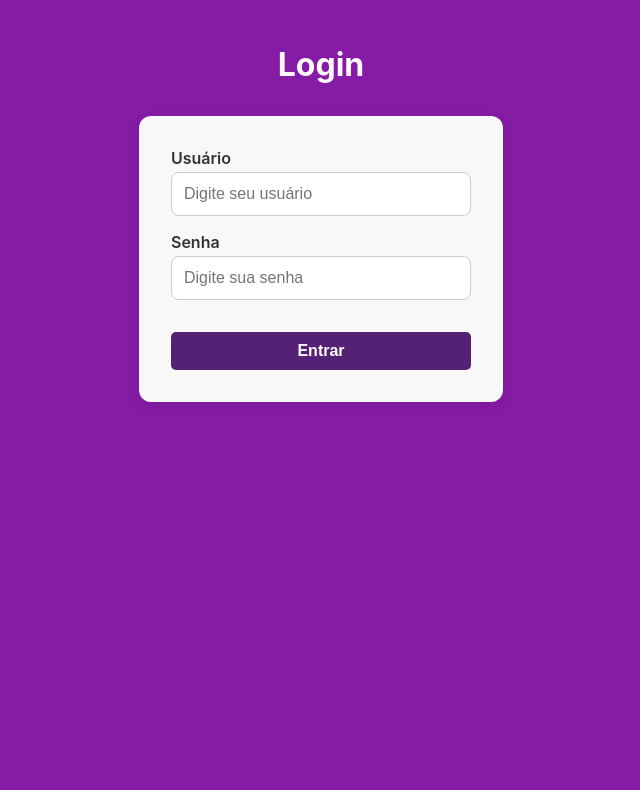
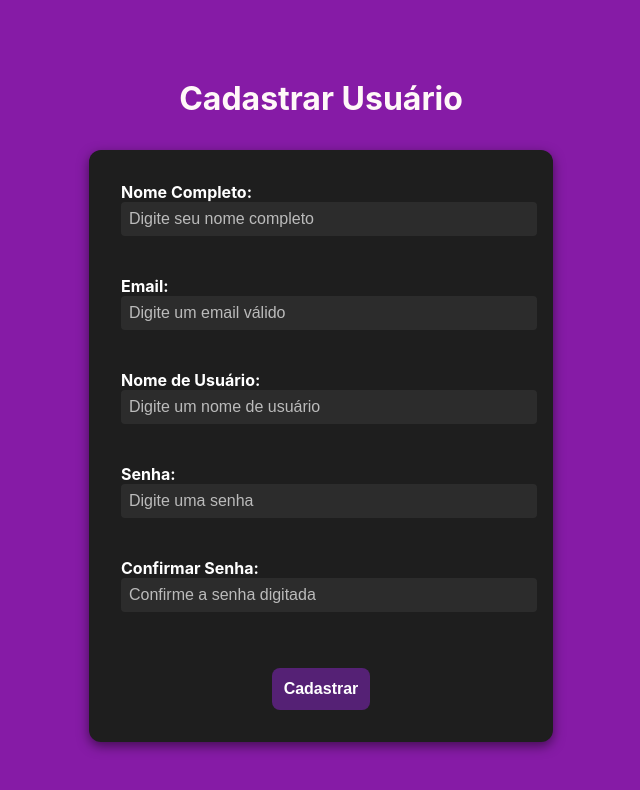
Before and after one commit to ES2-UFPI/Trackz, a React (Create React App) app in the folder trackz-web/: page /cadastro in a window 1280 px wide. Shown: the top 790 px of the page, without its empty margins (319-959 px from the left). Built offline with nearby package versions, Linux system fonts and the light colour scheme.

Commit message:
Implementando tela de cadastros e padronizando estilizações #close and#8

```diff
--- a/trackz-web/package.json
+++ b/trackz-web/package.json
@@ -13,6 +13,7 @@
     "@types/react-dom": "^19.1.5",
     "react": "^19.1.0",
     "react-dom": "^19.1.0",
+    "react-router-dom": "^7.6.0",
     "react-scripts": "5.0.1",
     "typescript": "^4.9.5",
     "web-vitals": "^2.1.4"
@@ -40,5 +41,8 @@
       "last 1 firefox version",
       "last 1 safari version"
     ]
+  },
+  "devDependencies": {
+    "@types/react-router-dom": "^5.3.3"
   }
 }
--- a/trackz-web/src/App.tsx
+++ b/trackz-web/src/App.tsx
@@ -1,12 +1,37 @@
 import React from 'react';
+import { BrowserRouter as Router, Routes, Route, Link } from 'react-router-dom';
+import Botao from './components/Botao/botao';
+
 import { Login } from './pages/login/login';
-import FormularioLogin from './components/Formulario/FormularioLogin';
+import { Cadastro } from './pages/cadastro/cadastro';
 
 function App() {
   return (
-    <div className="App">
-      <Login/>
-    </div>
+    <Router>
+      <Routes>
+        {/* Página inicial com os botões */}
+        <Route
+          path="/"
+          element={
+            <div className="App" style={{ textAlign: 'center', paddingTop: '100px' }}>
+              <h1>Bem-vindo ao TrackZ!</h1>
+              <nav style={{ display: 'flex', justifyContent: 'center', gap: '1rem', marginTop: '2rem' }}>
+                <Link to="/login">
+                  <Botao>Login</Botao>
+                </Link>
+                <Link to="/cadastro">
+                  <Botao>Cadastro</Botao>
+                </Link>
+              </nav>
+            </div>
+          }
+        />
+
+        {/* Demais páginas */}
+        <Route path="/login" element={<Login />} />
+        <Route path="/cadastro" element={<Cadastro />} />
+      </Routes>
+    </Router>
   );
 }
 
--- a/trackz-web/src/components/Formulario/FormularioLogin.module.css
+++ /dev/null
@@ -1,46 +0,0 @@
-.form {
-  display: flex;
-  flex-direction: column;
-  gap: 1rem;
-  width: 100%;
-  max-width: 300px;
-  margin: 0 auto;
-  padding: 2rem;
-  background-color: #f8f8f8;
-  border-radius: 12px;
-  box-shadow: 0 4px 12px rgba(0, 0, 0, 0.1);
-}
-
-.form label {
-  font-weight: 600;
-  color: #333;
-  margin-bottom: 0.25rem;
-}
-
-.form input {
-  padding: 0.75rem;
-  font-size: 1rem;
-  border: 1px solid #ccc;
-  border-radius: 8px;
-  outline: none;
-  transition: border-color 0.2s ease;
-}
-
-.form input:focus {
-  border-color: #4f46e5; /* cor roxo/azul */
-}
-
-.form button {
-  margin-top: 1rem;
-}
-
-.campo {
-  display: flex;
-  flex-direction: column;
-}
-
-.erro {
-  color: #e63946; /* vermelho */
-  font-size: 0.875rem;
-  margin-top: 0.25rem;
-}
--- /dev/null
+++ b/trackz-web/src/components/FormularioCadastro/FormularioCadastro.module.css
@@ -0,0 +1,76 @@
+.container {
+  display: flex;
+  flex-direction: column;
+  align-items: center;
+  justify-content: center;
+  background-color: #121212; /* Fundo preto-escuro (cor de fundo do Spotify) */
+  color: #ffffff; /* Texto branco */
+  height: 100vh;
+  padding: 20px;
+  box-sizing: border-box; /* Garante que o padding não altere as dimensões */
+}
+.form {
+  display: flex;
+  flex-direction: column;
+  gap: 1rem;
+  width: 100%;
+  max-width: 400px;
+  margin: 0 auto;
+  padding: 2rem;
+  background-color: #1e1e1e; /* Cor de fundo escura */
+  border-radius: 12px;
+  box-shadow: 0 4px 12px rgba(0, 0, 0, 0.5); /* Sombra mais intensa */
+}
+
+.header {
+  font-size: 2rem;
+  margin-bottom: 1.5rem;
+  color: #1DB954;
+  text-align: center;
+}
+
+
+label {
+  display: block;
+  margin-bottom: 0.5rem;
+  font-weight: bold;
+  color: #ffffff;
+}
+
+input {
+  width: 100%;
+  padding: 0.75rem;
+  margin-bottom: 1rem;
+  border: none;
+  border-radius: 8px;
+  background-color: #2c2c2c;
+  color: #ffffff;
+}
+
+input::placeholder {
+  color: #bbbbbb;
+}
+
+.form button {
+  margin-top: 1rem;
+  padding: 0.75rem;
+  background-color:  rgb(85, 33, 117);
+  color: #ffffff;
+  border: none;
+  border-radius: 8px;
+  font-weight: bold;
+  cursor: pointer;
+  transition: background 0.2s;
+  align-self: center;
+}
+
+.form button:hover {
+  background-color: #17a74a; /* Verde mais escuro no hover */
+}
+
+.erro {
+  color: #ff4c4c;
+  font-size: 0.875rem;
+  margin-top: -0.5rem;
+  margin-bottom: 1rem;
+}
--- /dev/null
+++ b/trackz-web/src/components/FormularioCadastro/FormularioCadastro.tsx
@@ -0,0 +1,107 @@
+import React, { useState } from "react";
+import styles from "./FormularioCadastro.module.css";
+import Botao from "../Botao/botao";
+
+const FormularioCadastro = () => {
+    const [nome, setNome] = useState("");
+    const [email, setEmail] = useState("");
+    const [usuario, setUsuario] = useState("");
+    const [senha, setSenha] = useState("");
+    const [confirmarSenha, setConfirmarSenha] = useState("");
+    const [erros, setErros] = useState<{ [campo: string]: string }>({});
+
+    const validarCampos = () => { {
+    const novosErros: { [campo: string]: string } = {};
+
+    if (!email.includes('@')) novosErros.email = 'E-mail inválido.';
+    if (senha.length < 6) novosErros.senha = 'Senha precisa ter pelo menos 6 caracteres.';
+    if (senha !== confirmarSenha) novosErros.confirmarSenha = 'Senhas não coincidem.';
+
+    setErros(novosErros);
+    return Object.keys(novosErros).length === 0;
+   };
+    }
+    const handleSubmit = (e: React.FormEvent) => {
+        e.preventDefault();
+        if (!validarCampos()) {
+            alert("Por favor, corrija os erros no formulário.");
+            return;
+        }
+        console.log('Cadastro enviado:', { nome, email, usuario, senha });
+        setTimeout(() => {
+        alert(`Usuário cadastrado com sucesso!`);
+        // Aqui você pode simular navegação também
+    }, 1000); // 1 segundo de simulação
+    };
+    return (
+        <form className={styles.form} onSubmit={handleSubmit}>
+
+            <label>
+                Nome Completo:
+                <input
+                    type="text"
+                    value={nome}
+                    onChange={(e) => setNome(e.target.value)}
+                    className={styles.input}
+                    required
+                    placeholder="Digite seu nome completo"/>
+
+                {erros.nome && <span className={styles.error}>{erros.nome}</span>}
+            </label>
+
+            <label>
+                Email:
+                <input
+                    type="text"
+                    value={email}
+                    onChange={(e) => setEmail(e.target.value)}
+                    className={styles.input}
+                    required
+                    placeholder="Digite um email válido"/>
+                {erros.email && <span className={styles.error}>{erros.email}</span>}
+            </label>
+
+            <label>
+                Nome de Usuário:
+                <input
+                    type="text"
+                    value={usuario}
+                    onChange={(e) => setUsuario(e.target.value)}
+                    className={styles.input}
+                    required
+                    placeholder="Digite um nome de usuário"/>
+
+                {erros.usuario && <span className={styles.error}>{erros.usuario}</span>}
+            </label>
+
+            <label>
+                Senha:
+                <input
+                    type="password"
+                    value={senha}
+                    onChange={(e) => setSenha(e.target.value)}
+                    className={styles.input}
+                    required
+                    placeholder="Digite uma senha"/>
+
+                {erros.senha && <span className={styles.error}>{erros.senha}</span>}
+            </label>
+
+            <label>
+                Confirmar Senha:
+                <input
+                    type="password"
+                    value={confirmarSenha}
+                    onChange={(e) => setConfirmarSenha(e.target.value)}
+                    className={styles.input}
+                    required
+                    placeholder="Confirme a senha digitada"/>
+
+
+                {erros.confirmarSenha && <span className={styles.error}>{erros.confirmarSenha}</span>}
+            </label>
+            <Botao type="submit"> Cadastrar </Botao>
+            </form>
+    )
+    }
+export default FormularioCadastro;
--- /dev/null
+++ b/trackz-web/src/components/FormularioLogin/FormularioLogin.module.css
@@ -0,0 +1,75 @@
+.container {
+  display: flex;
+  flex-direction: column;
+  align-items: center;
+  justify-content: center;
+  background-color: #121212; /* Fundo preto-escuro (cor de fundo do Spotify) */
+  color: #ffffff; /* Texto branco */
+  height: 100vh;
+  padding: 20px;
+  box-sizing: border-box; /* Garante que o padding não altere as dimensões */
+}
+.form {
+  display: flex;
+  flex-direction: column;
+  gap: 1rem;
+  width: 100%;
+  max-width: 350px;
+  margin: 0 auto;
+  padding: 2rem;
+  background-color: #1e1e1e; /* Cor de fundo escura */
+  border-radius: 12px;
+  box-shadow: 0 4px 12px rgba(0, 0, 0, 0.5); /* Sombra mais intensa */
+}
+
+.form label {
+  font-weight: 600;
+  color: #ffffff; /* Texto branco */
+  margin-bottom: 0.25rem;
+}
+
+.form input {
+  padding: 0.75rem;
+  font-size: 1rem;
+  border: 1px solid #333; /* Borda escura */
+  border-radius: 8px;
+  outline: none;
+  transition: border-color 0.2s ease;
+  background-color: #2c2c2c; /* Fundo escuro */
+  color: #ffffff; /* Texto branco */
+}
+
+.form input::placeholder {
+  color: #bbbbbb; /* Placeholder cinza */
+}
+
+.form input:focus {
+  border-color: #1DB954; /* Verde Spotify no foco */
+}
+
+.form button {
+  margin-top: 1rem;
+  padding: 0.75rem;
+  background-color: rgb(85, 33, 117);
+  color: #ffffff;
+  border: none;
+  border-radius: 8px;
+  font-weight: bold;
+  cursor: pointer;
+  transition: background 0.2s;
+}
+
+.form button:hover {
+  background-color: #17a74a; /* Verde mais escuro no hover */
+}
+
+.campo {
+  display: flex;
+  flex-direction: column;
+}
+
+.erro {
+  color: #ff4c4c; /* Vermelho Spotify */
+  font-size: 0.875rem;
+  margin-top: 0.25rem;
+}
--- /dev/null
+++ b/trackz-web/src/pages/cadastro/cadastro.module.css
@@ -0,0 +1,54 @@
+.container {
+  width: 100vw;
+  height: 100vh;
+  margin: 0;
+  padding: 24px;
+  background: #861ba6;
+  color: white;
+  /* Adicione estas propriedades para centralizar: */
+  display: flex;
+  flex-direction: column;
+  align-items: center;
+  justify-content: center;
+  box-sizing: border-box;
+}
+.form {
+  display: flex;
+  flex-direction: column;
+  gap: 16px;
+  width: 100%;
+  max-width: 400px; /* Defina um tamanho máximo */
+  margin: 0 auto;   /* Isso ajuda na centralização */
+}
+
+input {
+  padding: 8px;
+  font-size: 16px;
+  border: none;
+  border-radius: 4px;
+}
+
+button {
+  padding: 10px;
+  background: #04c45c;
+  color: white;
+  font-weight: bold;
+  border: none;
+  border-radius: 4px;
+  cursor: pointer;
+}
+
+button:hover {
+  background: #03a14b;
+}
+
+.error {
+  color: red;
+  font-size: 14px;
+}
+.header {
+  font-size: 2rem;
+  margin-bottom: 2rem;
+  text-align: center; /* boa prática */
+  color: #fff8f8;
+}
--- /dev/null
+++ b/trackz-web/src/pages/cadastro/cadastro.tsx
@@ -0,0 +1,13 @@
+import FormularioCadastro from '../../components/FormularioCadastro/FormularioCadastro';
+import styles from './cadastro.module.css';
+
+export function Cadastro() {
+  return (
+    <div className={styles.container}>
+        <h1 className={styles.header}>Cadastrar Usuário</h1>
+        <FormularioCadastro />
+    </div>
+  );
+}
+
+export default Cadastro;
--- a/trackz-web/src/pages/login/login.tsx
+++ b/trackz-web/src/pages/login/login.tsx
@@ -1,7 +1,7 @@
 import { useState } from 'react';
 import Botao from '../../components/Botao/botao';
 import styles from './login.module.css'; // Caminho relativo, correto
-import FormularioLogin from '../../components/Formulario/FormularioLogin';
+import FormularioLogin from '../../components/FormularioLogin/FormularioLogin';
 
 
 export function Login() {
```
Also changed, not shown: trackz-web/src/components/FormularioLogin/FormularioLogin.tsx (renamed from trackz-web/src/components/Formulario/FormularioLogin.tsx), 1 other file (tests, documents, lock files or other folders).
